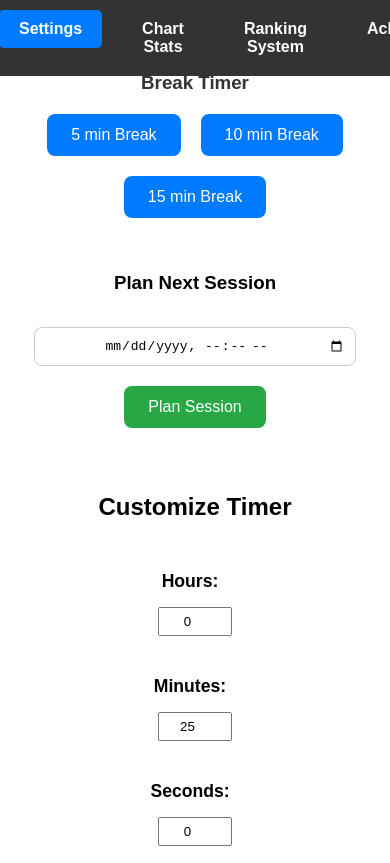
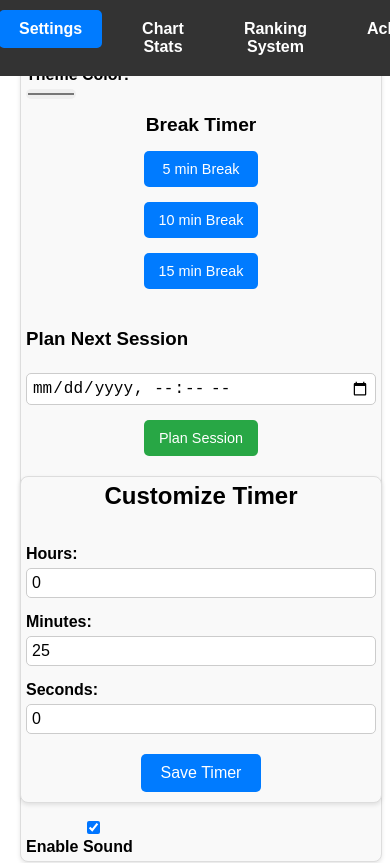
Before and after one commit to KeithG-stack/Time-Time, a React (Vite) app: page /settings in a window 390 px wide. Shown: the top 863 px of the page. Built offline with nearby package versions, Linux system fonts and the light colour scheme.

Commit message:
new settings structure

```diff
--- a/src/settings/Settings.module.css
+++ b/src/settings/Settings.module.css
@@ -1,165 +1,86 @@
 .settings {
     display: flex;
     flex-direction: column;
-    justify-content: center;
     align-items: center;
-    height: 100vh; /* Full height of the viewport */
-    width: 100vw; /* Full width of the viewport */
-    background-color: #f0f0f0; /* Background color */
+    justify-content: center; /* Center the container vertically */
+    height: 100vh; /* Make the container take the full height of the viewport */
     padding: 20px;
+    gap: 20px; /* Add spacing between sections */
+    max-width: 100%;
     box-sizing: border-box;
-    position: relative;
 }
 
 .settingGroup {
-    width: 100%;
     display: flex;
     flex-direction: column;
-    gap: 30px;
     align-items: center;
-    margin-top: 20px;
+    justify-content: center;
+    gap: 15px; /* Add spacing between items in a group */
+    width: 100%;
+    max-width: 600px; /* Limit the width of each group */
+    padding: 10px;
+    border: 1px solid #ddd; /* Add a light border for separation */
+    border-radius: 8px;
+    background-color: #f9f9f9; /* Light background for better visibility */
+    box-shadow: 0 2px 4px rgba(0, 0, 0, 0.1); /* Subtle shadow for depth */
 }
 
 .settingItem {
     display: flex;
-    flex-direction: column;
+    flex-direction: row;
     align-items: center;
-    gap: 15px;
+    justify-content: space-between;
     width: 100%;
-    max-width: 400px;
-    margin-bottom: 10px;
+    max-width: 500px;
+    gap: 10px;
 }
 
 .settingItem label {
-    font-size: 1.1em;
+    font-weight: bold;
+    font-size: 1rem;
+    flex: 1; /* Allow labels to take up space */
+}
+
+.settingItem input {
+    flex: 2; /* Allow inputs to take up more space */
+    padding: 5px;
+    font-size: 1rem;
+    border: 1px solid #ccc;
+    border-radius: 5px;
+    box-sizing: border-box;
+}
+
+.settingItem input[type="color"] {
+    width: 50px;
+    height: 30px;
+    padding: 0;
+    border: none;
+    cursor: pointer;
+}
+
+.breakButtons {
     display: flex;
+    flex-direction: column;
     align-items: center;
     gap: 10px;
-    margin-right: 10px;
+    width: 100%;
+}
+
+.breakButtons h3 {
+    margin: 0;
+    font-size: 1.2rem;
     font-weight: bold;
 }
 
-.settingItem input[type="color"] {
-    width: 60px;
-    height: 40px;
-    padding: 2px;
-    border: none;
-    border-radius: 4px;
-    cursor: pointer;
-}
-
-.settingItem input {
-    padding: 5px;
-    width: 60px;
-    text-align: center;
-}
-
-.breakButtons {
-    width: 100%;
-    text-align: center;
-    margin-top: 10px;
-}
-
-.breakButtons h3 {
-    margin-bottom: 15px;
-    color: #333;
-}
-
-.buttonGroup {
+.breakButtons .buttonGroup {
     display: flex;
     gap: 10px;
     justify-content: center;
-    flex-wrap: wrap;
 }
 
-.buttonGroup button {
-    padding: 12px 24px;
-    font-size: 1em;
-    background-color: #007bff;
-    color: white;
-    border: none;
-    border-radius: 8px;
-    cursor: pointer;
-    transition: all 0.2s;
-}
-
-.buttonGroup button:hover {
-    background-color: #0056b3;
-    transform: translateY(-2px);
-    box-shadow: 0 2px 8px rgba(0, 0, 0, 0.2);
-}
-
-.planSession {
-    display: flex;
-    flex-direction: column;
-    gap: 15px;
-    align-items: center;
-    width: 100%;
-}
-
-.planSession input {
-    padding: 10px;
-    font-size: 1em;
-    border: 1px solid #ccc;
-    border-radius: 8px;
-    width: 100%;
-    max-width: 300px;
-}
-
-.planSession button {
-    padding: 12px 24px;
-    font-size: 1em;
-    background-color: #28a745;
-    color: white;
-    border: none;
-    border-radius: 8px;
-    cursor: pointer;
-    transition: all 0.2s;
-    width: fit-content;
-}
-
-.planSession button:hover {
-    background-color: #218838;
-    transform: translateY(-2px);
-    box-shadow: 0 2px 8px rgba(0, 0, 0, 0.2);
-}
-
-.sessions {
-    position: absolute;
-    top: 20px;
-    right: 20px;
-    background-color: #fff;
-    padding: 10px;
-    border-radius: 5px;
-    box-shadow: 0 4px 8px rgba(0, 0, 0, 0.1);
-}
-
-.sessions h2 {
-    margin-top: 0;
-}
-
-.sessions ul {
-    list-style-type: none;
-    padding: 0;
-}
-
-.sessions li {
-    margin-bottom: 5px;
-}
-
-.breakSettings {
-    margin-top: 20px;
-}
-
-.breakSettings h2 {
-    font-size: 1.5rem;
-    margin-bottom: 10px;
-}
-
-.breakSettings button {
-    margin-right: 10px;
-    padding: 10px 20px;
-    font-size: 1rem;
+.breakButtons button {
+    padding: 10px 15px;
+    font-size: 0.9rem;
     background-color: #007bff;
     color: white;
     border: none;
@@ -168,12 +89,45 @@
     transition: background-color 0.3s ease;
 }
 
-.breakSettings button:hover {
+.breakButtons button:hover {
     background-color: #0056b3;
 }
 
+.planSession {
+    display: flex;
+    flex-direction: column;
+    align-items: center;
+    gap: 10px;
+    width: 100%;
+}
+
+.planSession input {
+    padding: 5px;
+    font-size: 1rem;
+    border: 1px solid #ccc;
+    border-radius: 5px;
+    width: 100%;
+    max-width: 300px;
+}
+
+.planSession button {
+    padding: 10px 15px;
+    font-size: 0.9rem;
+    background-color: #28a745;
+    color: white;
+    border: none;
+    border-radius: 5px;
+    cursor: pointer;
+    transition: background-color 0.3s ease;
+}
+
+.planSession button:hover {
+    background-color: #218838;
+}
+
 button {
-    padding: 10px 20px;
+    padding: 10px 15px;
+    font-size: 0.9rem;
     background-color: #007bff;
     color: white;
     border: none;
@@ -185,3 +139,34 @@ button {
 button:hover {
     background-color: #0056b3;
 }
+
+@media (max-width: 768px) {
+    .settings {
+        padding: 10px;
+        gap: 15px;
+    }
+
+    .settingGroup {
+        max-width: 100%;
+        padding: 5px;
+    }
+
+    .settingItem {
+        flex-direction: column;
+        align-items: flex-start;
+        gap: 5px;
+    }
+
+    .settingItem input {
+        width: 100%;
+    }
+
+    .breakButtons .buttonGroup {
+        flex-direction: column;
+        gap: 5px;
+    }
+
+    .planSession input {
+        max-width: 100%;
+    }
+}
```
